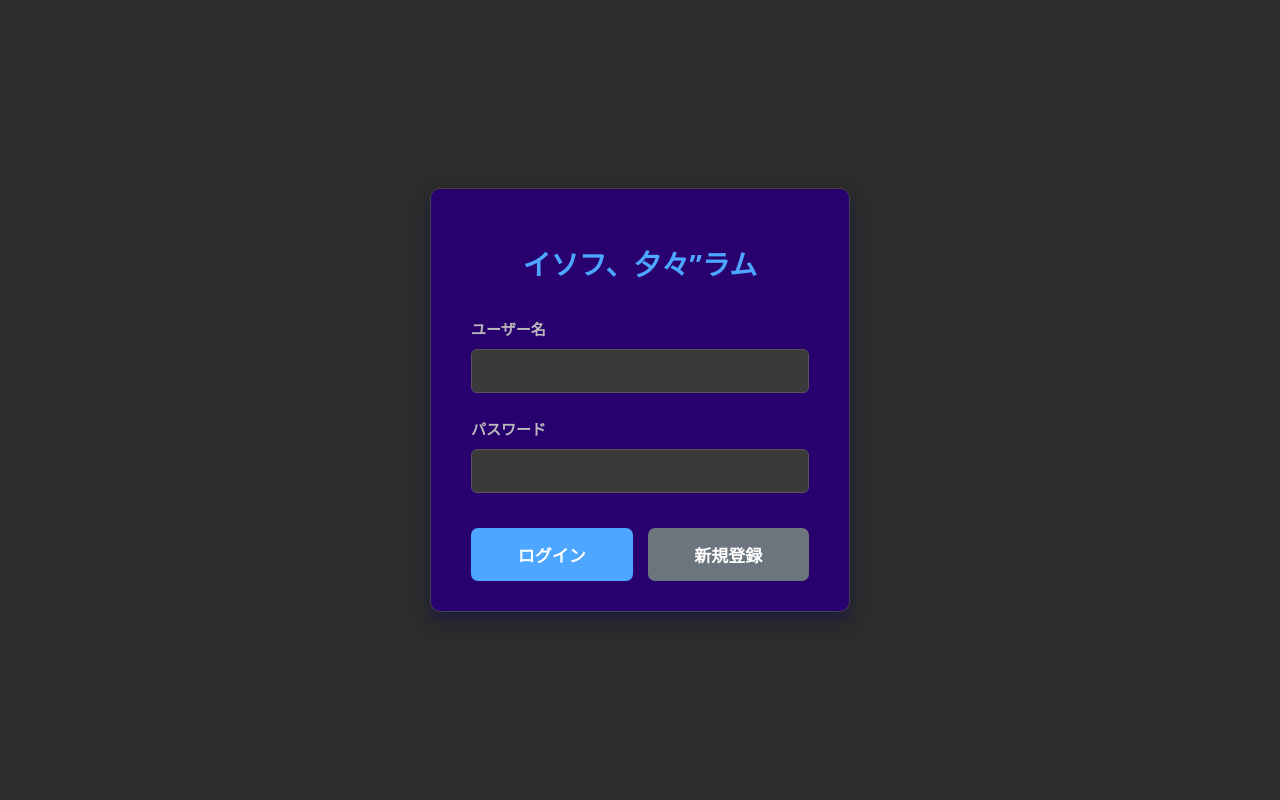
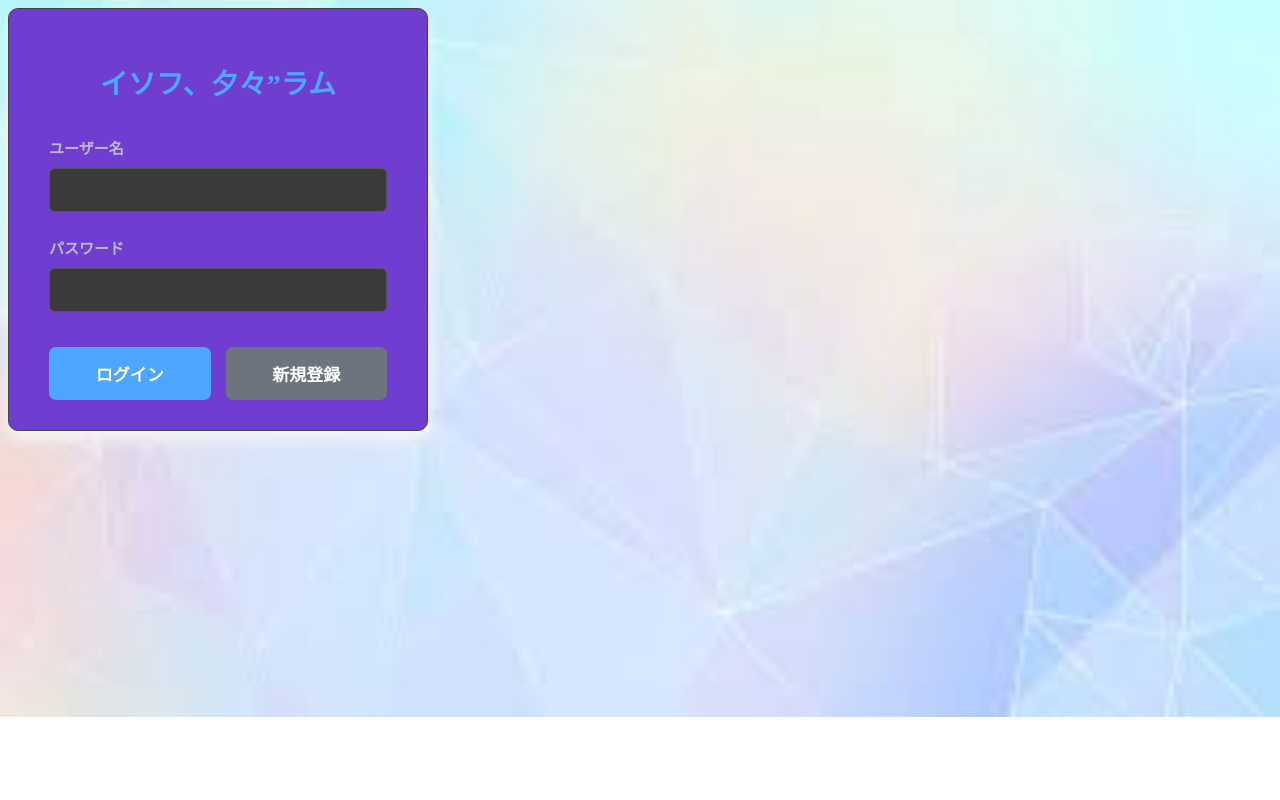
Before and after one commit to Hinata-241038/Instagram, a PHP site: page /login.php in a window 1280 px wide. Run offline with PHP 8.4, Linux system fonts and the light colour scheme.

Commit message:
haikei2039

```diff
--- a/login_style.css
+++ b/login_style.css
@@ -1,21 +1,17 @@
 /* 全体のスタイル */
 body {
-    font-family: 'Segoe UI', Tahoma, Geneva, Verdana, sans-serif; /* よりモダンなフォント */
-    background-color: #2c2c2c; /* 黒っぽい背景 */
-    display: flex;
-    justify-content: center;
-    align-items: center;
-    min-height: 100vh;
-    margin: 0;
-    color: #f0f0f0; /* デフォルトの文字色を明るく */
+    background-color: #fff;
+    background-image: url(gka.jpg);
+    background-repeat: no-repeat;
+    background-size: cover;
 }
 
 /* ログインコンテナ */
 .login-container {
-    background-color: #28016f; /* コンテナの背景色を暗めに */
+    background-color: #6f3ed1; /* コンテナの背景色を暗めに */
     padding: 30px 40px;
     border-radius: 10px; /* 角を丸くする */
-    box-shadow: 0 8px 16px rgba(5, 1, 83, 0.4); /* 影を強調し、暗い背景に合わせる */
+    box-shadow: 0 8px 16px rgba(249, 249, 249, 0.933); /* 影を強調し、暗い背景に合わせる */
     width: 100%;
     max-width: 420px; /* 最大幅を少し広げる */
     box-sizing: border-box;
```
Also changed, not shown: gka.jpg (added).
